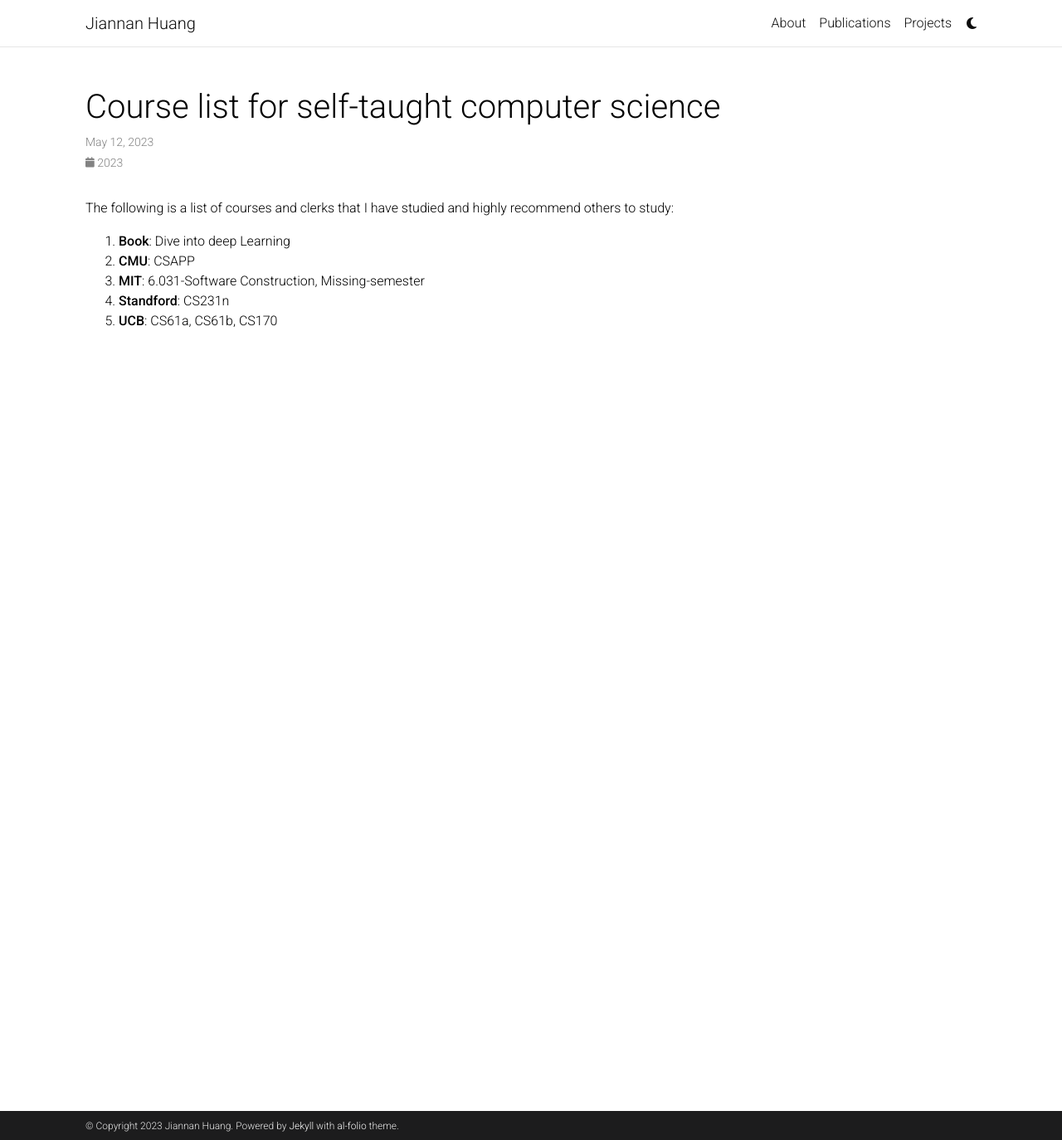
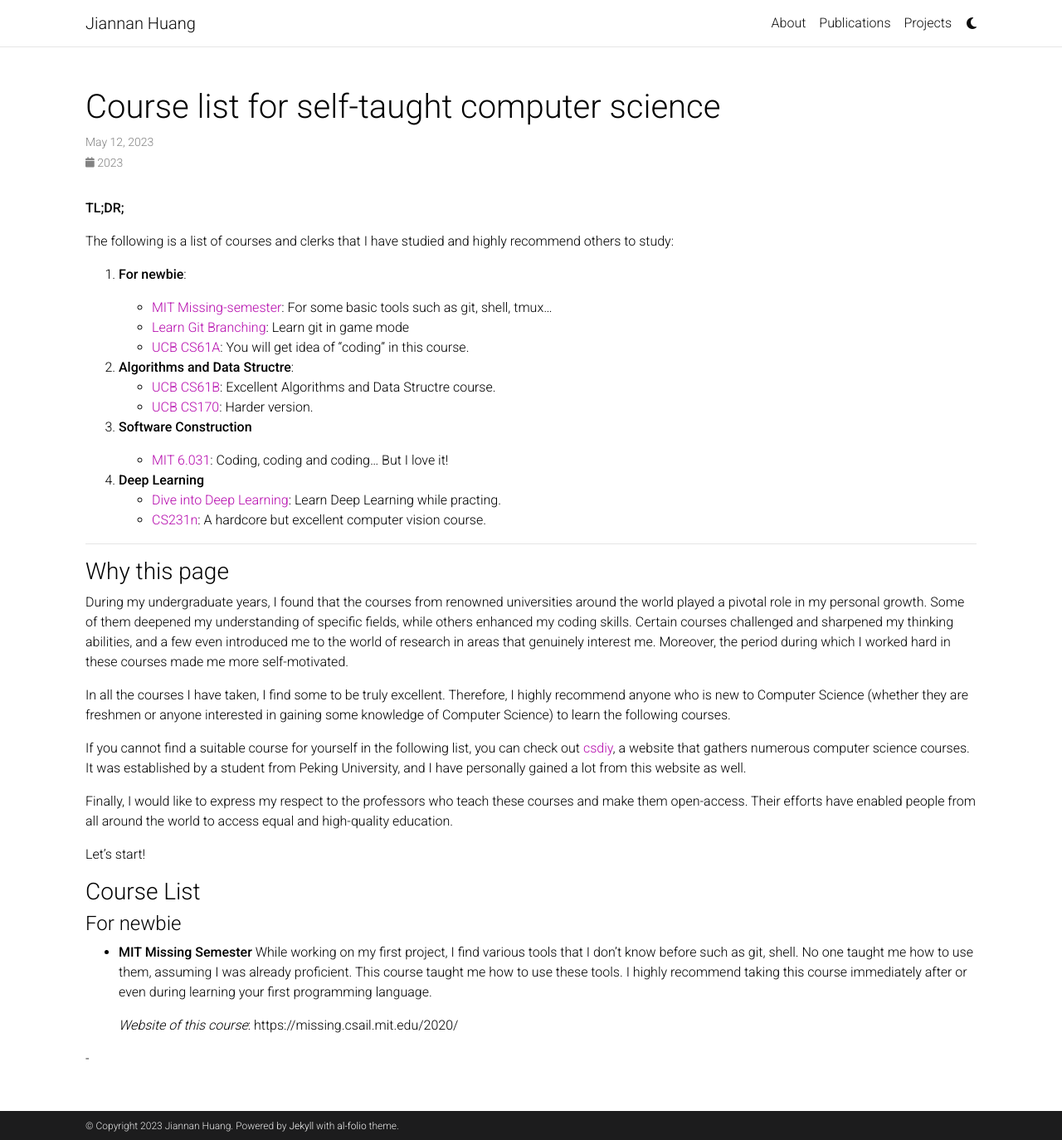
Before and after one commit to Rbrq03/Rbrq03.github.io, a Jekyll site: the page built from _posts/2023-05-12-custom-blockquotes.md, in a window 1280 px wide and 1374 px high. Shown: the whole window at 83% size. Built offline with Jekyll 4.4.1, drawn with Linux system fonts in a browser that asks for light colours; comment, search, counter and statistics services are not loaded; a style sheet for code colours, icons or effects is not loaded.

Commit message:
modify self-taught

```diff
--- a/_posts/2023-05-12-custom-blockquotes.md
+++ b/_posts/2023-05-12-custom-blockquotes.md
@@ -8,10 +8,54 @@ giscus_comments: true
 related_posts: false
 ---
 
+**TL;DR;**
+
 The following is a list of courses and clerks that I have studied and highly recommend others to study:
 
-1. **Book**: Dive into deep Learning
-2. **CMU**: CSAPP
-3. **MIT**: 6.031-Software Construction, Missing-semester
-4. **Standford**: CS231n
-5. **UCB**: CS61a, CS61b, CS170
+1. **For newbie**:
+
+   - [MIT Missing-semester](https://missing.csail.mit.edu/2020/): For some basic tools such as git, shell, tmux...
+   - [Learn Git Branching](https://learngitbranching.js.org): Learn git in game mode
+   - [UCB CS61A](https://inst.eecs.berkeley.edu/~cs61a/su20/): You will get idea of "coding" in this course.
+
+2. **Algorithms and Data Structre**:
+   - [UCB CS61B](https://sp18.datastructur.es/): Excellent Algorithms and Data Structre course.
+   - [UCB CS170](https://cs170.org/): Harder version.
+3. **Software Construction**
+
+   - [MIT 6.031](https://web.mit.edu/6.031/www/sp21/): Coding, coding and coding... But I love it!
+
+4. **Deep Learning**
+   - [Dive into Deep Learning](): Learn Deep Learning while practing.
+   - [CS231n](): A hardcore but excellent computer vision course.
+
+<!-- 1. **Book**: Dive into deep Learning
+1. **CMU**: CSAPP
+2. **MIT**: 6.031-Software Construction, Missing-semester
+3. **Standford**: CS231n
+4. **UCB**: CS61a, CS61b, CS170 -->
+
+---
+
+### Why this page
+
+During my undergraduate years, I found that the courses from renowned universities around the world played a pivotal role in my personal growth. Some of them deepened my understanding of specific fields, while others enhanced my coding skills. Certain courses challenged and sharpened my thinking abilities, and a few even introduced me to the world of research in areas that genuinely interest me. Moreover, the period during which I worked hard in these courses made me more self-motivated.
+
+In all the courses I have taken, I find some to be truly excellent. Therefore, I highly recommend anyone who is new to Computer Science (whether they are freshmen or anyone interested in gaining some knowledge of Computer Science) to learn the following courses.
+
+If you cannot find a suitable course for yourself in the following list, you can check out [csdiy](https://csdiy.wiki), a website that gathers numerous computer science courses. It was established by a student from Peking University, and I have personally gained a lot from this website as well.
+
+Finally, I would like to express my respect to the professors who teach these courses and make them open-access. Their efforts have enabled people from all around the world to access equal and high-quality education.
+
+Let's start!
+
+### Course List
+
+#### For newbie
+
+- **MIT Missing Semester**
+  While working on my first project, I find various tools that I don't know before such as git, shell. No one taught me how to use them, assuming I was already proficient. This course taught me how to use these tools. I highly recommend taking this course immediately after or even during learning your first programming language.
+
+  _Website of this course_: https://missing.csail.mit.edu/2020/
+
+-
```
